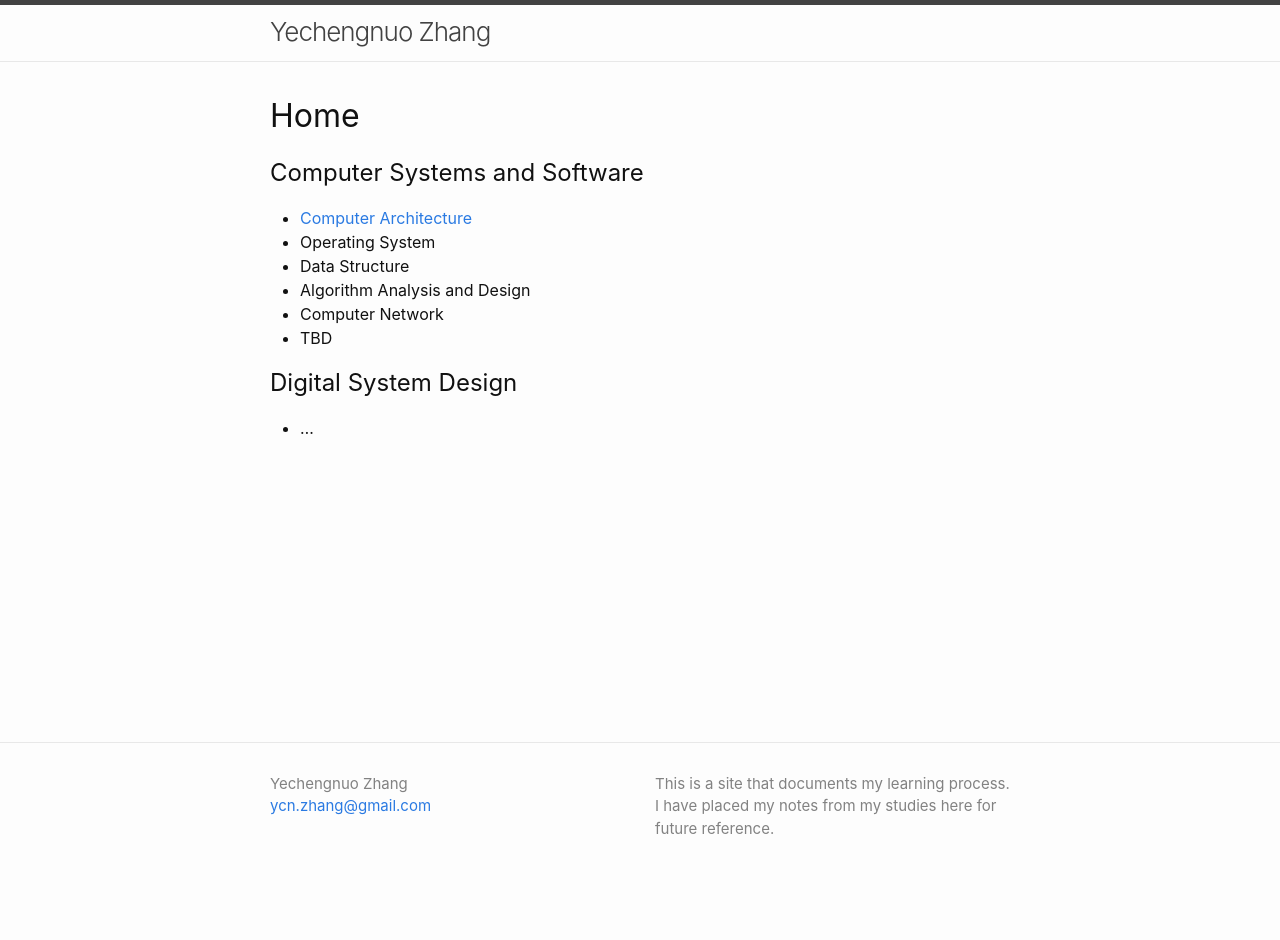
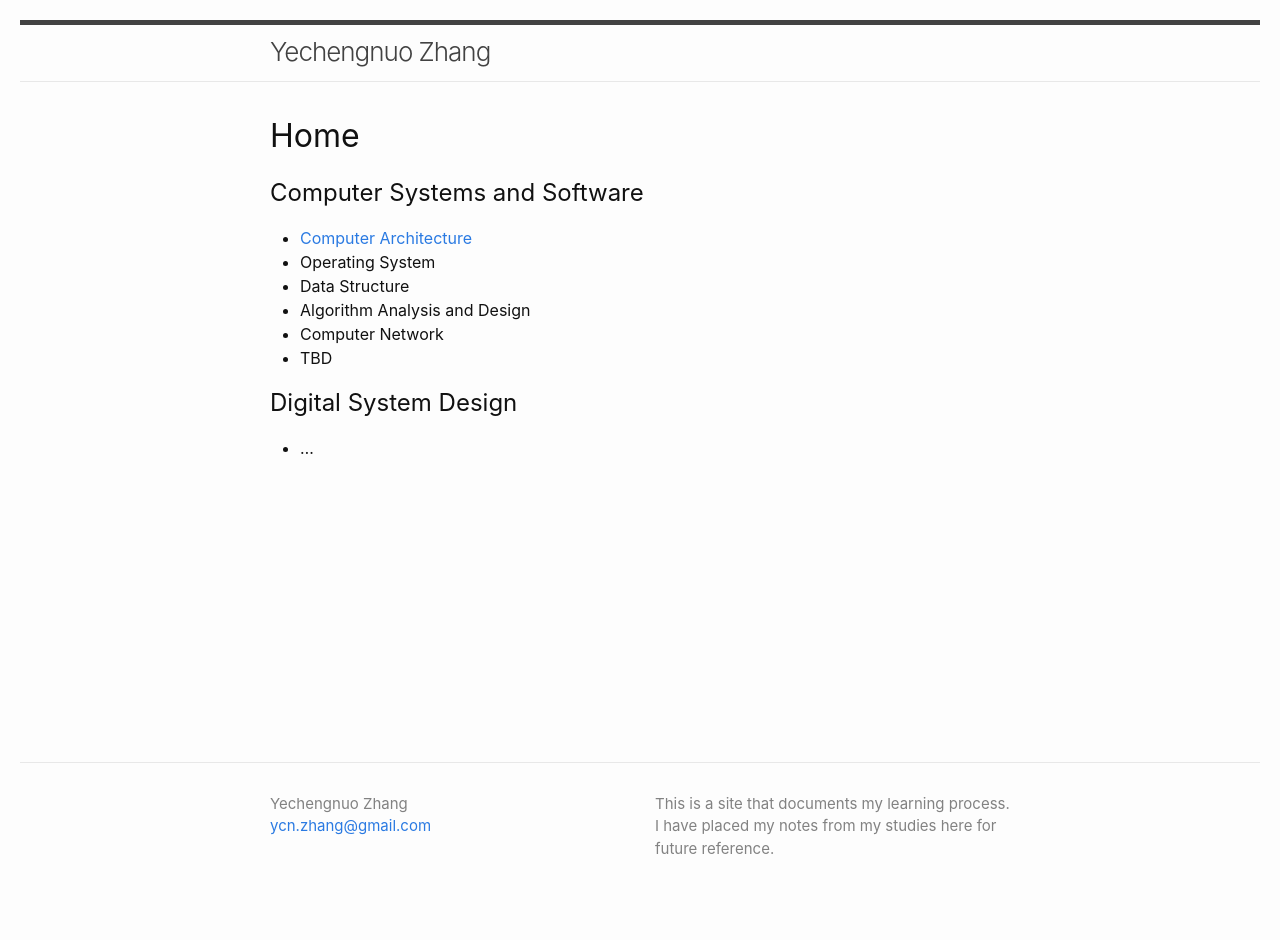
Before and after one commit to ycnzh/ycnzh.github.io, a Jekyll site: the page built from index.md, in a window 1280 px wide. Built offline with Jekyll 4.4.1, drawn with Linux system fonts in a browser that asks for light colours; before the commit the page ends 900 px from its top, so only the background shows below that.

```diff
--- a/_layouts/base.html
+++ b/_layouts/base.html
@@ -3,7 +3,7 @@
 
   {%- include head.html -%}
 
-  <body>
+  <body style="margin: 20px;">
 
     {%- include header.html -%}
 
```
